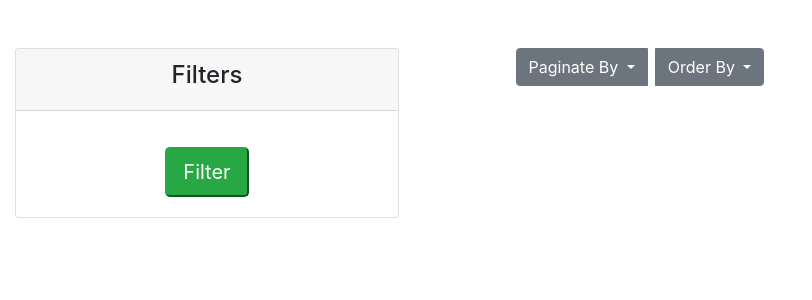
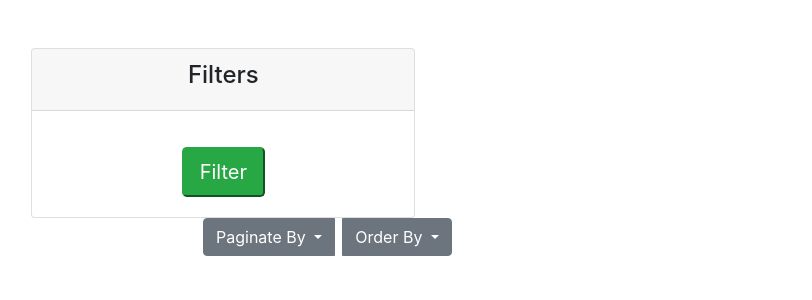
Before and after one commit to FNSdev/webstore, a Django app: template django/core/templates/core/products.html in a window 1280 px wide. Shown: the part 56-356 px from the top of the page, without its empty margins (0-812 px from the left). Run offline with Django 3.2, Linux system fonts and the light colour scheme; the template is opened without the code that fills it, so the values that code supplies are empty; some libraries are stand-ins or nearby versions.

Commit message:
Trying to fix grid scaling #5

```diff
--- a/django/templates/base.html
+++ b/django/templates/base.html
@@ -3,7 +3,7 @@
 <html lang="en">
     <head>
         <meta name="viewport"
-              content="width=device-width, initial-scale=0.7">
+              content="width=device-width, initial-scale=0.1">
         <link rel="stylesheet"
               href="https://stackpath.bootstrapcdn.com/bootstrap/4.1.3/css/bootstrap.min.css"
               integrity="sha384-MCw98/SFnGE8fJT3GXwEOngsV7Zt27NXFoaoApmYm81iuXoPkFOJwJ8ERdknLPMO"
@@ -45,8 +45,8 @@
         </nav>
 
         <div class="container-fluid mt-5 mb-5">
-            <div class="row">
-                <div class="col-sm-3" align="center">
+            <div class="row-fluid">
+                <div class="col-sm-4" align="center">
                     {% block sidebar_left %}
                     {% endblock %}
                 </div>
@@ -54,7 +54,7 @@
                     {% block main %}
                     {% endblock %}
                 </div>
-                <div class="col-sm-3" align="center">
+                <div class="col-sm-4" align="center">
                     {% block sidebar_right %}
                     {% endblock %}
                 </div>
```
